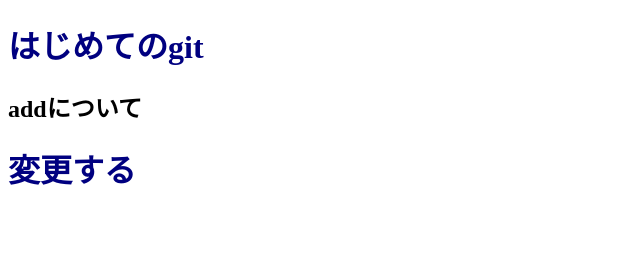
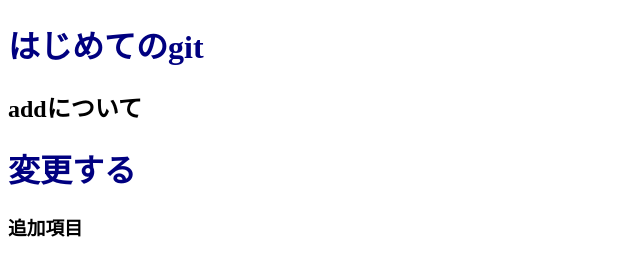
Before and after one commit to Hiroyuki-tech/git-practice1, a plain HTML site: page index.html in a window 1280 px wide. Shown: the whole page, without its empty margins (0-640 px from the left). Drawn offline with Linux system fonts and the light colour scheme.

Commit message:
h3を追加
練習のためh3を追加

練習のためh3を追加

練習のため

```diff
--- a/index.html
+++ b/index.html
@@ -10,5 +10,6 @@
     <h1>はじめてのgit</h1>
     <h2>addについて</h2>
     <h1>変更する</h1>
+    <h3>追加項目</h3>
 </body>
 </html>
```
